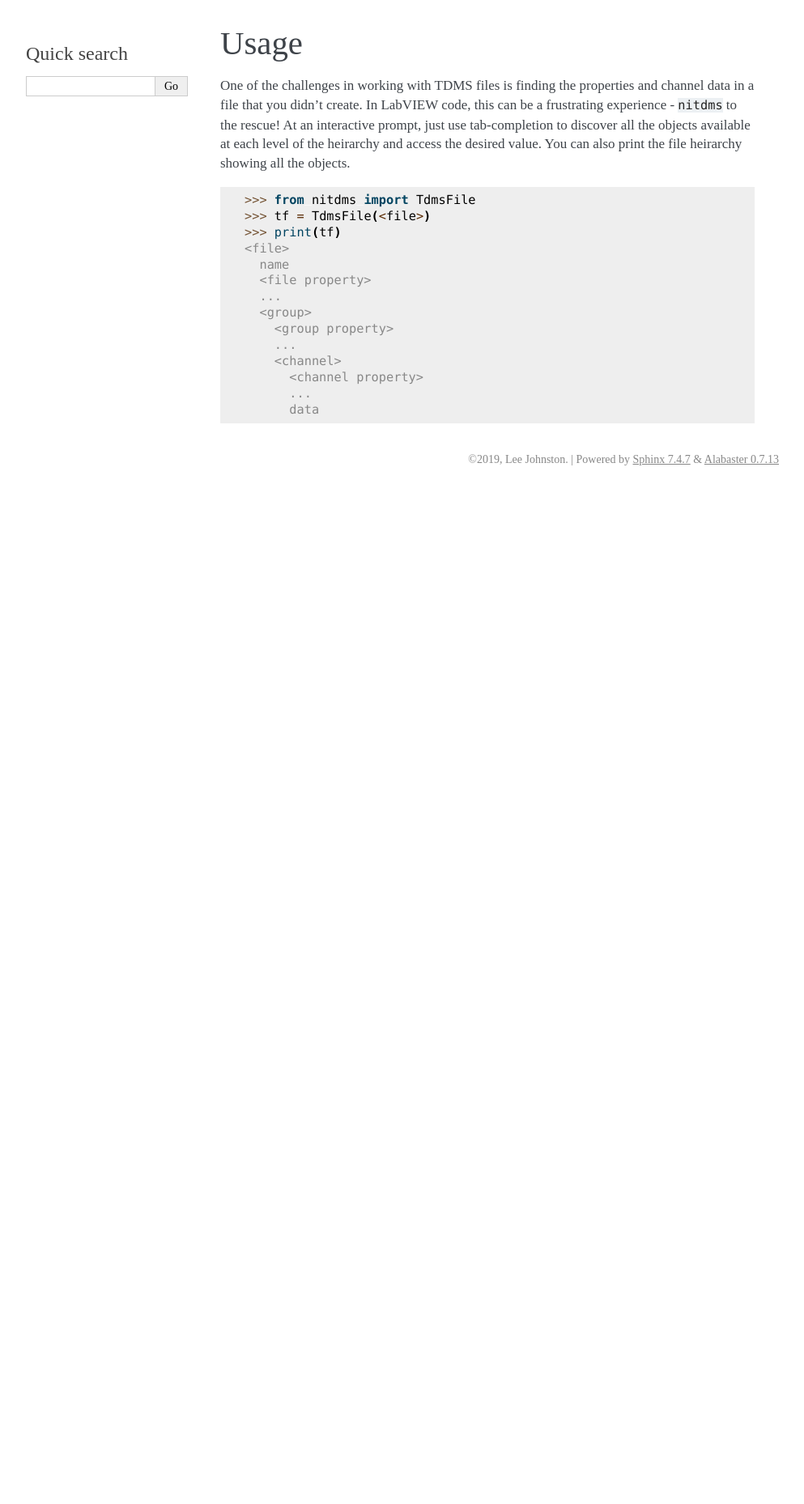
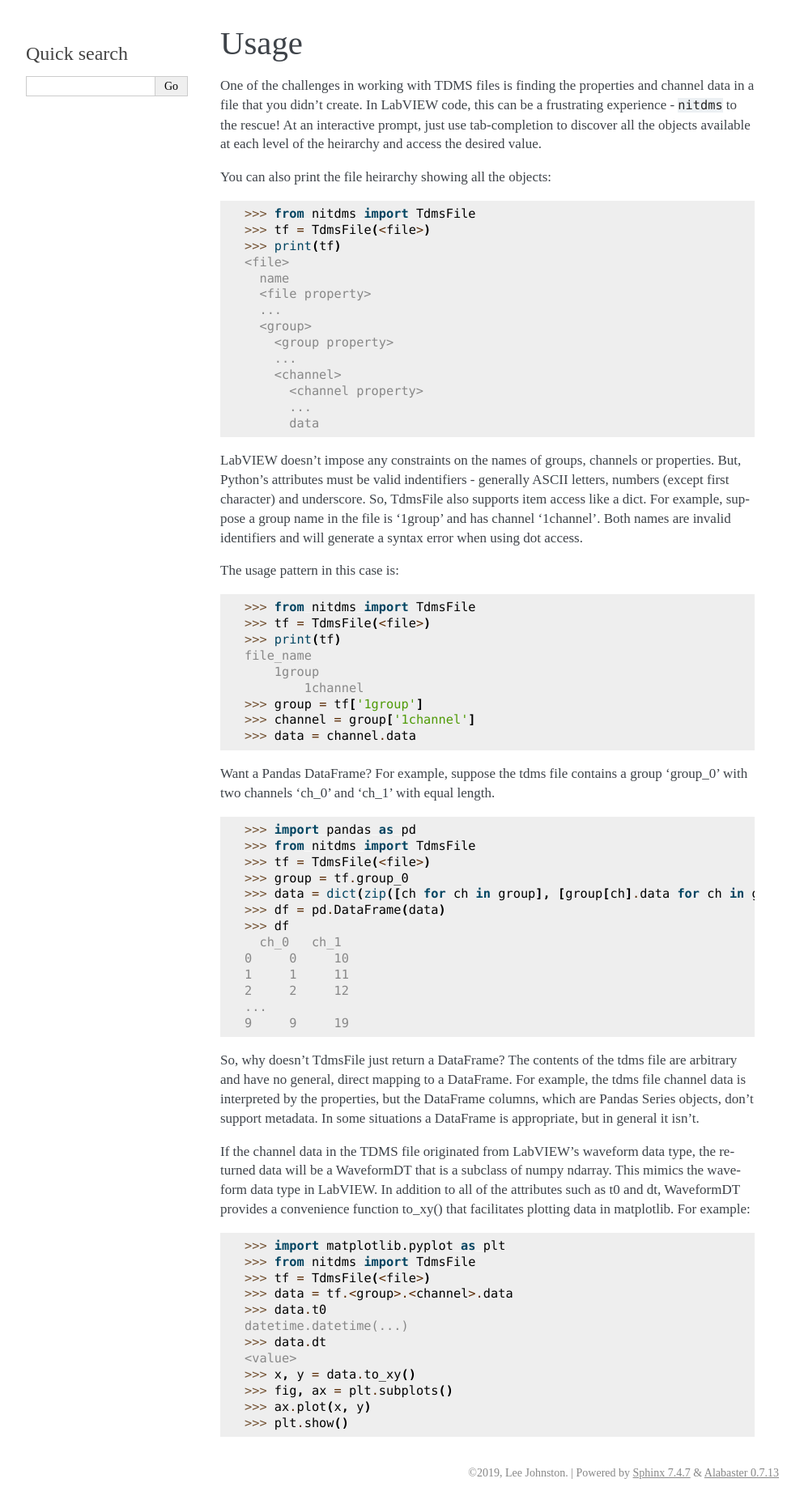
Before and after one commit to l-johnston/nitdms, a Sphinx documentation site: the page built from doc/usage.rst, in a window 1280 px wide. Shown: the whole page at 81% size, without its empty margins (148-1141 px from the left). Built offline with Sphinx 7.4.7, drawn with Linux system fonts in a browser that asks for light colours; before the commit the page ends 900 px from its top, so only the background shows below that.

```diff
--- a/doc/usage.rst
+++ b/doc/usage.rst
@@ -5,19 +5,82 @@ One of the challenges in working with TDMS files is finding the properties and
 channel data in a file that you didn't create. In LabVIEW code, this can be a
 frustrating experience - ``nitdms`` to the rescue! At an interactive prompt, just use
 tab-completion to discover all the objects available at each level of the heirarchy and
-access the desired value. You can also print the file heirarchy showing all the objects.
+access the desired value.
 
->>> from nitdms import TdmsFile
->>> tf = TdmsFile(<file>)
->>> print(tf)
-<file>
-  name
-  <file property>
+You can also print the file heirarchy showing all the objects:
+
+  >>> from nitdms import TdmsFile
+  >>> tf = TdmsFile(<file>)
+  >>> print(tf)
+  <file>
+    name
+    <file property>
+    ...
+    <group>
+      <group property>
+      ...
+      <channel>
+        <channel property>
+        ...
+        data
+
+LabVIEW doesn't impose any constraints on the names of groups, channels
+or properties. But, Python's attributes must be valid indentifiers - generally
+ASCII letters, numbers (except first character) and underscore. So, TdmsFile also
+supports item access like a dict. For example, suppose a group name in the file
+is '1group' and has channel '1channel'. Both names are invalid identifiers and
+will generate a syntax error when using dot access.
+
+The usage pattern in this case is:
+
+  >>> from nitdms import TdmsFile
+  >>> tf = TdmsFile(<file>)
+  >>> print(tf)
+  file_name
+      1group
+          1channel
+  >>> group = tf['1group']
+  >>> channel = group['1channel']
+  >>> data = channel.data
+
+Want a Pandas DataFrame? For example, suppose the tdms file contains a group 'group_0'
+with two channels 'ch_0' and 'ch_1' with equal length.
+
+  >>> import pandas as pd
+  >>> from nitdms import TdmsFile
+  >>> tf = TdmsFile(<file>)
+  >>> group = tf.group_0
+  >>> data = dict(zip([ch for ch in group], [group[ch].data for ch in group]))
+  >>> df = pd.DataFrame(data)
+  >>> df
+    ch_0   ch_1
+  0     0     10
+  1     1     11
+  2     2     12
   ...
-  <group>
-    <group property>
-    ...
-    <channel>
-      <channel property>
-      ...
-      data
+  9     9     19
+
+So, why doesn't TdmsFile just return a DataFrame? The contents of the tdms file are
+arbitrary and have no general, direct mapping to a DataFrame. For example, the
+tdms file channel data is interpreted by the properties, but the DataFrame columns,
+which are Pandas Series objects, don't support metadata. In some situations a DataFrame
+is appropriate, but in general it isn't.
+
+If the channel data in the TDMS file originated from LabVIEW's waveform data type,
+the returned data will be a WaveformDT that is a subclass of numpy ndarray. This
+mimics the waveform data type in LabVIEW. In addition to all of the attributes
+such as t0 and dt, WaveformDT provides a convenience function to_xy() that
+facilitates plotting data in matplotlib. For example:
+
+  >>> import matplotlib.pyplot as plt
+  >>> from nitdms import TdmsFile
+  >>> tf = TdmsFile(<file>)
+  >>> data = tf.<group>.<channel>.data
+  >>> data.t0
+  datetime.datetime(...)
+  >>> data.dt
+  <value>
+  >>> x, y = data.to_xy()
+  >>> fig, ax = plt.subplots()
+  >>> ax.plot(x, y)
+  >>> plt.show()
```
Also changed, not shown: README.md (+2 -98 lines).
